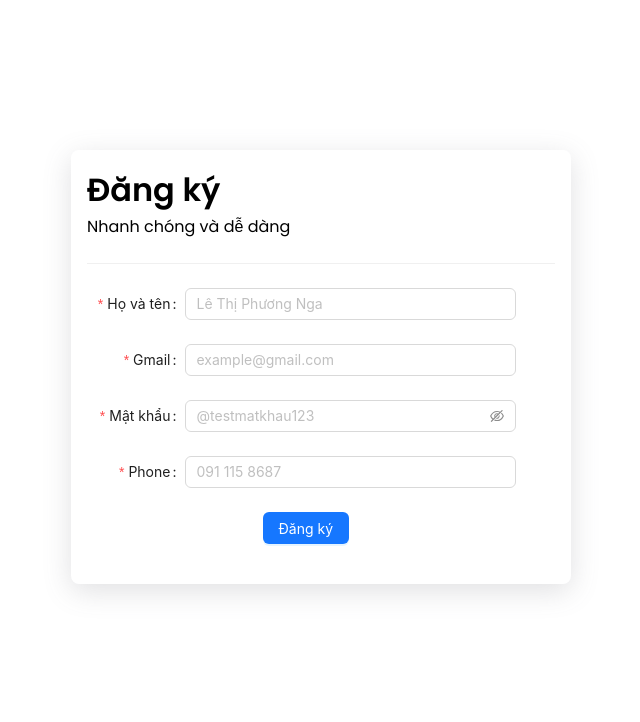
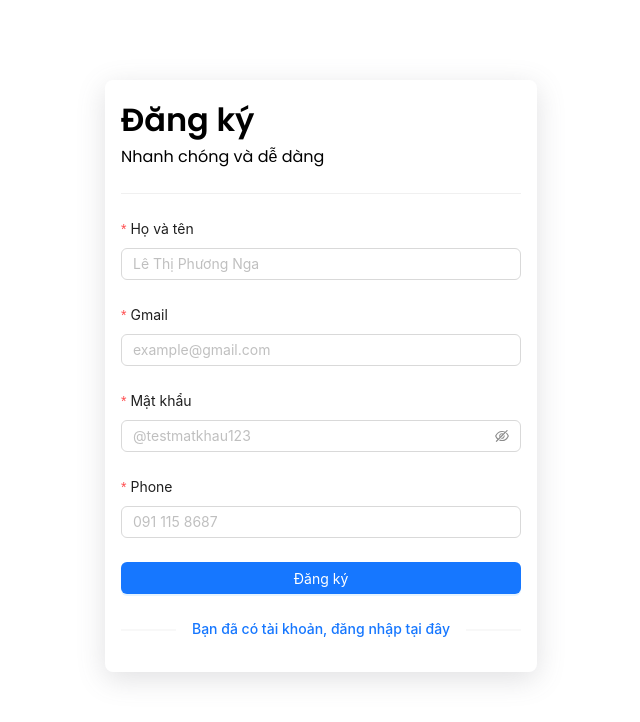
Before and after one commit to dunlokdev/book-shop, a React (Vite) app: page /register in a window 1280 px wide. Shown: the top 722 px of the page, without its empty margins (319-959 px from the left). Built offline with nearby package versions, Linux system fonts and the light colour scheme.

Commit message:
Feature Register

```diff
--- a/package.json
+++ b/package.json
@@ -13,6 +13,7 @@
     "@ant-design/icons": "5.0.1",
     "@reduxjs/toolkit": "1.9.3",
     "antd": "5.3.2",
+    "axios": "1.3.4",
     "react": "18.2.0",
     "react-dom": "18.2.0",
     "react-redux": "8.0.5",
--- /dev/null
+++ b/src/api/auth.js
@@ -0,0 +1,10 @@
+import instance from "./axiosCustomize";
+
+const authApi = {
+  register(data) {
+    const url = "api/v1/user/register";
+    return instance.post(url, data);
+  },
+};
+
+export default authApi;
--- /dev/null
+++ b/src/api/axiosCustomize.js
@@ -0,0 +1,38 @@
+import axios from "axios";
+
+const baseUrl = import.meta.env.VITE_BACKEND_URL;
+
+const instance = axios.create({
+  baseURL: baseUrl,
+  headers: {
+    "Content-Type": "application/json",
+  },
+});
+
+// Add a request interceptor
+instance.interceptors.request.use(
+  function (config) {
+    // Do something before request is sent
+    return config;
+  },
+  function (error) {
+    // Do something with request error
+    return Promise.reject(error);
+  }
+);
+
+// Add a response interceptor
+instance.interceptors.response.use(
+  function (response) {
+    // Any status code that lie within the range of 2xx cause this function to trigger
+    // Do something with response data
+    return response && response.data ? response.data : response;
+  },
+  function (error) {
+    // Any status codes that falls outside the range of 2xx cause this function to trigger
+    // Do something with response error
+    return error?.response?.data ?? Promise.reject(error);
+  }
+);
+
+export default instance;
--- a/src/main.css
+++ b/src/main.css
@@ -4,6 +4,10 @@
   box-sizing: border-box;
 }
 
+html {
+  overflow-x: hidden;
+}
+
 body {
   font-family: 'Poppins', sans-serif;
   padding: 0 20px
--- a/src/pages/login/index.jsx
+++ b/src/pages/login/index.jsx
@@ -11,9 +11,10 @@ const LoginPage = () => {
   return (
     <div className={classes.wrapper}>
       <div className={classes.container}>
-        <h3 className={classes.title}>Xin chào, ..</h3>
+        <h3 className={classes.title}>Đăng nhập</h3>
         <Form
           name="normal_login"
+          style={{ maxWidth: 280, width: 280 }}
           className={classes.loginForm}
           initialValues={{
             remember: true,
@@ -67,9 +68,8 @@ const LoginPage = () => {
               {" "}
               Or{" "}
             </Divider>
-            <Link to="/register" className={classes.center}>
-              Đăng ký ngay!
-            </Link>
+            Chưa có tài khoản,
+            <Link to="/register"> đăng ký ngay!</Link>
           </Form.Item>
         </Form>
       </div>
--- a/src/pages/register/index.jsx
+++ b/src/pages/register/index.jsx
@@ -1,14 +1,38 @@
-import { Button, Divider, Form, Input } from "antd";
+import { Button, Divider, Form, Input, message, notification } from "antd";
+import { useState } from "react";
+import { Link, useNavigate } from "react-router-dom";
+import authApi from "../../api/auth";
 import classes from "./register.module.css";
 
-const onFinish = (values) => {
-  console.log("Success:", values);
-};
 const onFinishFailed = (errorInfo) => {
   console.log("Failed:", errorInfo);
 };
+const Register = () => {
+  const navigate = useNavigate();
+  const [isLoading, setIsLoading] = useState(false);
 
-const Register = () => {
+  const onFinish = async (values) => {
+    try {
+      setIsLoading(true);
+      const response = await authApi.register(values);
+      if (response?.data?._id) {
+        message.success("Đăng ký tài khoản thành công!");
+        navigate("/login");
+      } else {
+        notification.error({
+          message: "Có lỗi xảy ra",
+          description: Array.isArray(response.message)
+            ? response.message[0]
+            : response.message,
+          duration: 4,
+        });
+      }
+    } catch (error) {
+      console.log(`Đã xảy ra lỗi, vui lòng kiểm tra lại Dev, `, error);
+    }
+    setIsLoading(false);
+  };
+
   return (
     <div className={classes.wrapper}>
       <div className={classes.container}>
@@ -17,13 +41,12 @@ const Register = () => {
         <Divider />
         <Form
           name="basic"
-          labelCol={{ span: 5 }}
-          wrapperCol={{ span: 17 }}
-          style={{ maxWidth: 600 }}
+          layout="vertical"
+          style={{ minWidth: 400, width: 400 }}
           initialValues={{ remember: true }}
           onFinish={onFinish}
           onFinishFailed={onFinishFailed}
-          autoComplete="off"
+          autoComplete="on"
         >
           <Form.Item
             label="Họ và tên"
@@ -66,11 +89,25 @@ const Register = () => {
             <Input placeholder="091 115 8687" />
           </Form.Item>
 
-          <Form.Item wrapperCol={{ offset: 9, span: 16 }}>
-            <Button type="primary" htmlType="submit">
+          <Form.Item>
+            <Button
+              type="primary"
+              htmlType="submit"
+              style={{ width: "100%" }}
+              loading={isLoading ? true : false}
+            >
               Đăng ký
             </Button>
           </Form.Item>
+          <Divider>
+            <Link
+              to="/login"
+              className={classes.login}
+              style={{ fontSize: 14 }}
+            >
+              Bạn đã có tài khoản, đăng nhập tại đây
+            </Link>
+          </Divider>
         </Form>
       </div>
     </div>
--- a/src/pages/register/register.module.css
+++ b/src/pages/register/register.module.css
@@ -2,22 +2,21 @@
   display: flex;
   align-items: center;
   justify-content: center;
-  margin-top: 150px;
+  margin-top: 80px;
 }
 
 .container {
   box-shadow: rgba(100, 100, 111, 0.2) 0px 7px 29px 0px;
   padding: 16px;
-  width: 500px;
   border-radius: 8px;
 }
 
 .title {
   font-size: 32px;
   font-weight: 600;
-
 }
 
-.desc {
-
+.login {
+  display: block;
+  text-align: center;
 }
```
Also changed, not shown: jsconfig.json (deleted, +0 -10 lines), 2 other files (tests, documents, lock files or other folders).
